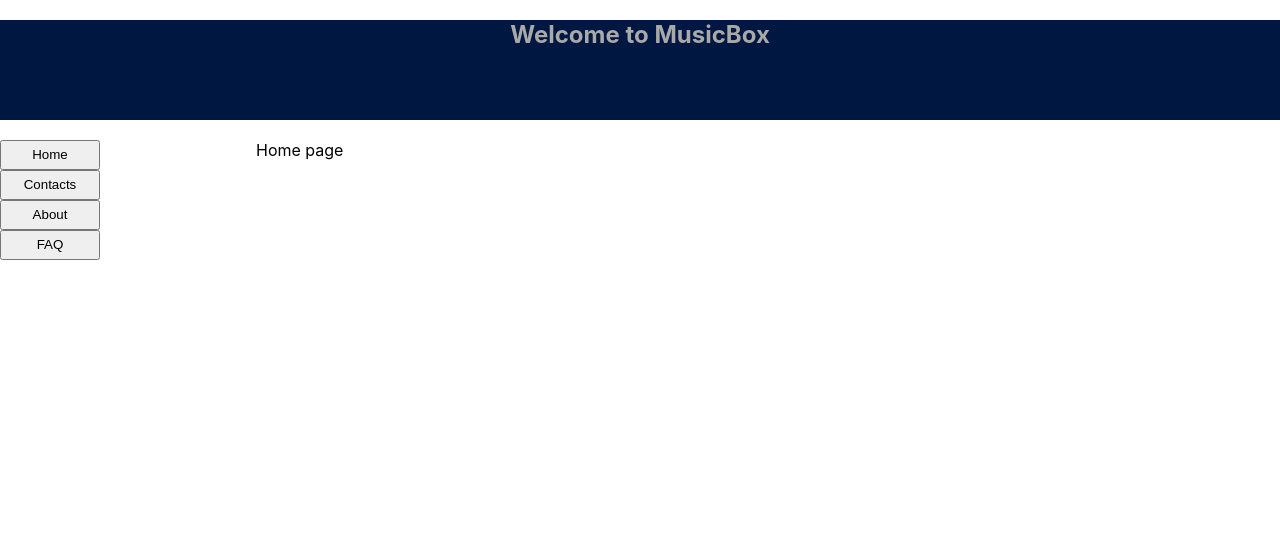
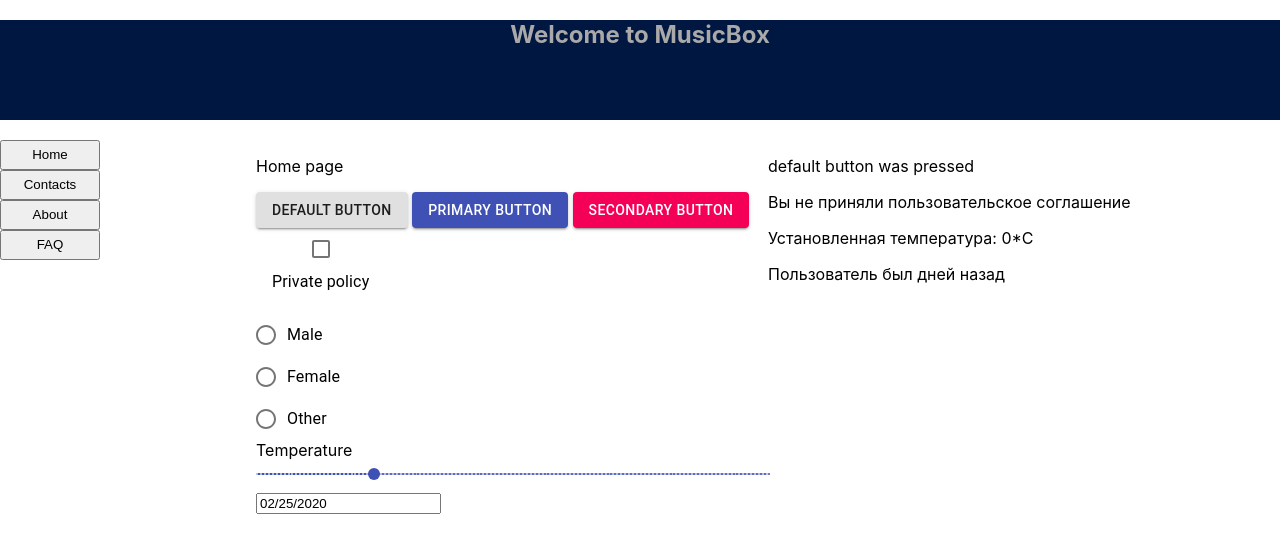
Before and after one commit to vzlivko/reactApp, a React (Create React App) app in the folder react-app/: page / in a window 1280 px wide. Shown: the top 546 px of the page. Built offline with nearby package versions, Linux system fonts and the light colour scheme.

Commit message:
added buttons,checkbox,slider, etc.

```diff
--- /dev/null
+++ b/react-app/src/components/Layout/helpers/buttons.js
@@ -0,0 +1,24 @@
+import React from "react";
+import Button from "@material-ui/core/Button";
+
+const Buttons = ({ buttonList, buttonTitle }) => {
+  const handleOnClick = state => {
+    buttonTitle(state);
+  };
+  return buttonList.map((item, index) => {
+    return (
+      <>
+        <Button
+          key={`${index * 2}`}
+          variant="contained"
+          color={item}
+          onClick={() => handleOnClick(item)}
+        >
+          {item} button
+        </Button>
+        <span> </span>
+      </>
+    );
+  });
+};
+export default Buttons;
--- /dev/null
+++ b/react-app/src/components/Layout/helpers/checkbox.js
@@ -0,0 +1,20 @@
+import React from "react";
+import Checkbox from "@material-ui/core/Checkbox";
+import FormControlLabel from "@material-ui/core/FormControlLabel";
+
+const PrivatePolicy = ({ setChecked }) => {
+  const changeState = event => {
+    setChecked(event.target.checked);
+  };
+  return (
+    <>
+      <FormControlLabel
+        control={<Checkbox onChange={changeState} />}
+        label="Private policy"
+        labelPlacement="bottom"
+      />
+    </>
+  );
+};
+
+export default PrivatePolicy;
--- /dev/null
+++ b/react-app/src/components/Layout/helpers/radio.js
@@ -0,0 +1,45 @@
+import React from "react";
+import Radio from "@material-ui/core/Radio";
+import RadioGroup from "@material-ui/core/RadioGroup";
+import FormControlLabel from "@material-ui/core/FormControlLabel";
+import { green } from "@material-ui/core/colors";
+import { withStyles } from "@material-ui/core/styles";
+
+const GreenRadio = withStyles({
+  root: {
+    "&$checked": {
+      color: green[400]
+    }
+  },
+  checked: {}
+})(props => <Radio color="default" {...props} />);
+
+const RadioGender = () => {
+  return (
+    <div>
+      &nbsp;
+      <RadioGroup>
+        <FormControlLabel
+          control={<Radio color="primary" />}
+          key="1"
+          value="male"
+          label="Male"
+        />
+        <FormControlLabel
+          control={<Radio color="secondary" />}
+          key="3"
+          value="female"
+          label="Female"
+        />
+        <FormControlLabel
+          control={<GreenRadio color="default" />}
+          key="5"
+          value="other"
+          label="Other"
+        />
+      </RadioGroup>
+    </div>
+  );
+};
+
+export default RadioGender;
--- /dev/null
+++ b/react-app/src/components/Layout/helpers/slider.js
@@ -0,0 +1,26 @@
+import React from "react";
+import Slider from "@material-ui/core/Slider";
+
+const TempSlider = ({ changeSlider }) => {
+  const handleOnChange = (event, value) => {
+    changeSlider(value);
+  };
+  return (
+    <>
+      <div>Temperature</div>
+      <Slider
+        defaultValue={0}
+        aria-label="Temperature"
+        aria-labelledby="discrete-slider-small-steps"
+        step={1}
+        marks
+        min={-30}
+        max={100}
+        valueLabelDisplay="auto"
+        onChange={handleOnChange}
+      />
+    </>
+  );
+};
+
+export default TempSlider;
--- a/react-app/src/components/Layout/pages/home.js
+++ b/react-app/src/components/Layout/pages/home.js
@@ -1,5 +1,47 @@
-import React from "react";
+import React, { useState } from "react";
+import Buttons from "../helpers/buttons";
+import RadioGender from "../helpers/radio";
+import TempSlider from "../helpers/slider";
+import DatePicker from "react-datepicker";
+import PrivatePolicy from "../helpers/checkbox";
+
 const Home = () => {
-  return <div className='content'>Home page</div>;
+  const buttonList = ["default", "primary", "secondary"];
+  const [answer, viewAnswer] = useState("default");
+  const [checked, setChecked] = useState(false);
+  const [sliderValue, setValue] = useState(0);
+  const [startDate, setStartDate] = useState(new Date());
+  const DatePick = () => {
+    return (
+      <DatePicker
+        selected={startDate}
+        onChange={date => {
+          setStartDate(date);
+        }}
+      />
+    );
+  };
+  const privatePolicy = state => {
+    if (!state) return "не";
+  };
+  return (
+    <>
+      <div className="content">
+        <p>Home page</p>
+        <Buttons buttonList={buttonList} buttonTitle={viewAnswer} />
+        <PrivatePolicy setChecked={setChecked} />
+        <RadioGender />
+        <TempSlider changeSlider={setValue} />
+        <DatePick />
+      </div>
+      <div className="answer">
+        <p>{answer} button was pressed</p>
+        <p>Вы {privatePolicy(checked)} приняли пользовательское соглашение</p>
+        <p>Установленная температура: {sliderValue}*C</p>
+        <p>Пользователь был {} дней назад</p>
+      </div>
+    </>
+  );
 };
 export default Home;
+//<DatePicker selected={date} onChange={setNewDate} />
--- /dev/null
+++ b/react-app/src/components/Layout/pages/index.js
@@ -0,0 +1,6 @@
+import Home from "../pages/home";
+import Contacts from "../pages/contacts";
+import About from "../pages/about";
+import Faq from "../pages/faq";
+
+export {Home, Contacts,About,Faq};
--- a/react-app/src/components/Layout/style.css
+++ b/react-app/src/components/Layout/style.css
@@ -13,3 +13,14 @@
 .content {
   grid-area: 2 / 2 / 5 / 4;
 }
+
+.page {
+display: grid;
+grid-template-columns: repeat(5, 1fr);
+grid-template-rows: repeat(5, 1fr);
+}
+
+.header { grid-area: 1 / 1 / 2 / 6; }
+.navigationList { grid-area: 2 / 1 / 6 / 2; }
+.content { grid-area: 2 / 2 / 6 / 4; }
+.answer { grid-area: 2 / 4 / 6 / 6; }
```
Also changed, not shown: react-app/package.json (+7 -0 lines), react-app/src/components/Layout/helpers/datepicker.js (added, +15 -0 lines), react-app/src/components/Layout/helpers/pageNavigation.js (+7 -4 lines), 1 other file (tests, documents, lock files or other folders).
